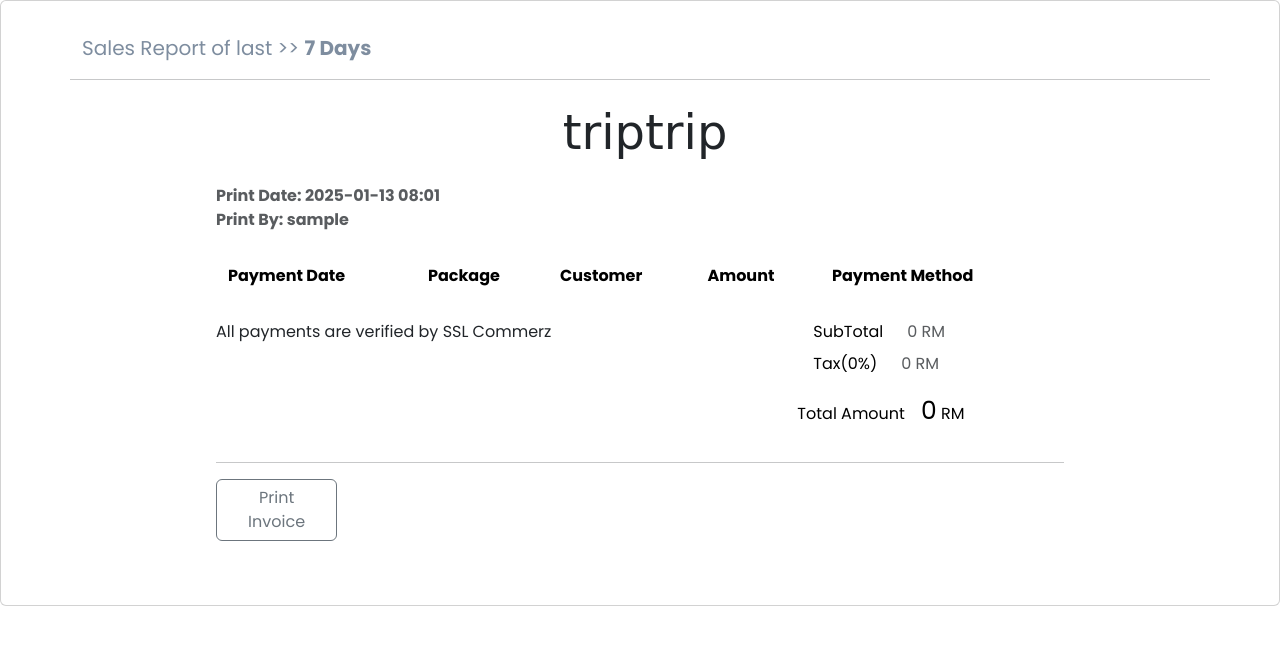
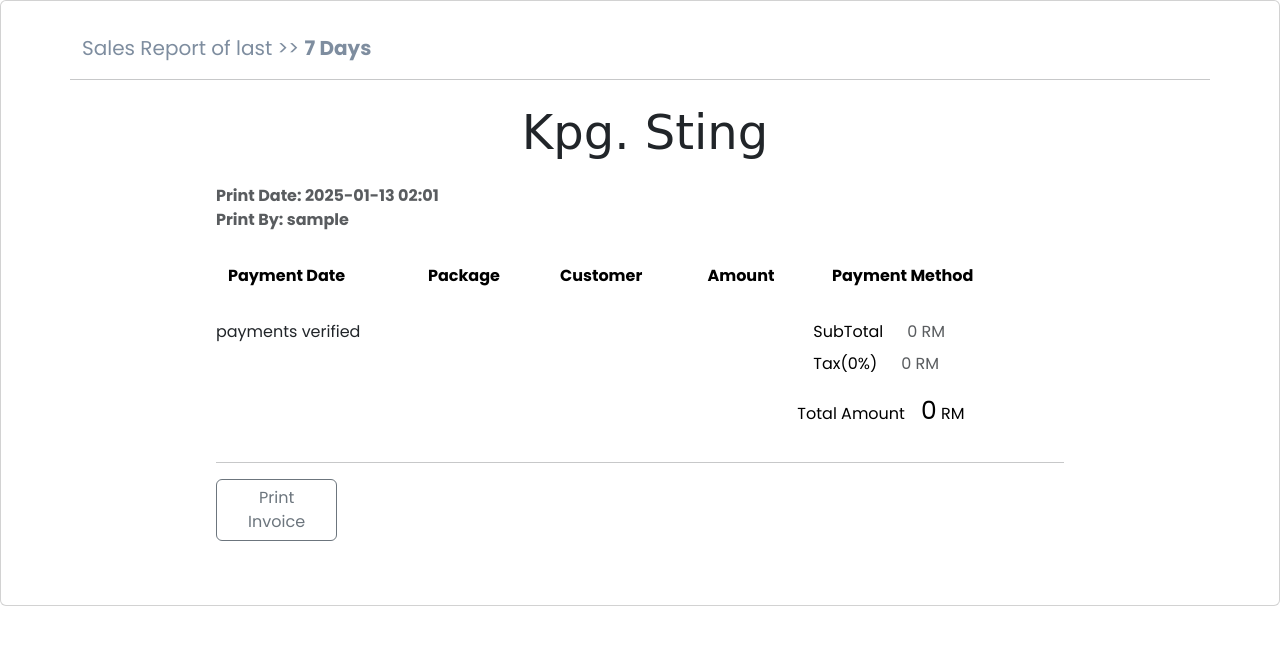
Before and after one commit to Amos-N/sb_tripbooking_system, a PHP site: page /triptrip/auth/sales_pdf.php?param=7 in a window 1280 px wide. Shown: the top 645 px of the page. Run offline with PHP 8.4, Linux system fonts and the light colour scheme; the visitor is signed in with stand-in values (Sample User, id 1); data that the repository does not hold is empty; some web fonts are replaced.

Commit message:
Update sales_pdf.php

```diff
--- a/auth/sales_pdf.php
+++ b/auth/sales_pdf.php
@@ -17,7 +17,7 @@ if (!isset($_SESSION["is_admin"])) {
 <?php
 include_once("../app/_dbConnection.php");
 
-date_default_timezone_set("Asia/Dhaka");
+date_default_timezone_set("Asia/Federal Territory of Kuala Lumpur");
 
 if (isset($_GET['param'])) {
     $days = $_GET["param"];
@@ -59,7 +59,7 @@ $user = mysqli_fetch_assoc($res);
                     <div class="col-md-12">
                         <div class="text-center">
                             <i class="fab fa-mdb fa-4x ms-0"></i>
-                            <p class="pt-0 brand">triptrip</p>
+                            <p class="pt-0 brand">Kpg. Sting</p>
                         </div>
 
                     </div>
@@ -105,7 +105,7 @@ $user = mysqli_fetch_assoc($res);
                     </div>
                     <div class="row">
                         <div class="col-xl-8">
-                            <p>All payments are verified by SSL Commerz</p>
+                            <p>payments verified</p>
                         </div>
                         <div class="col-xl-3">
                             <ul class="list-unstyled">
```
